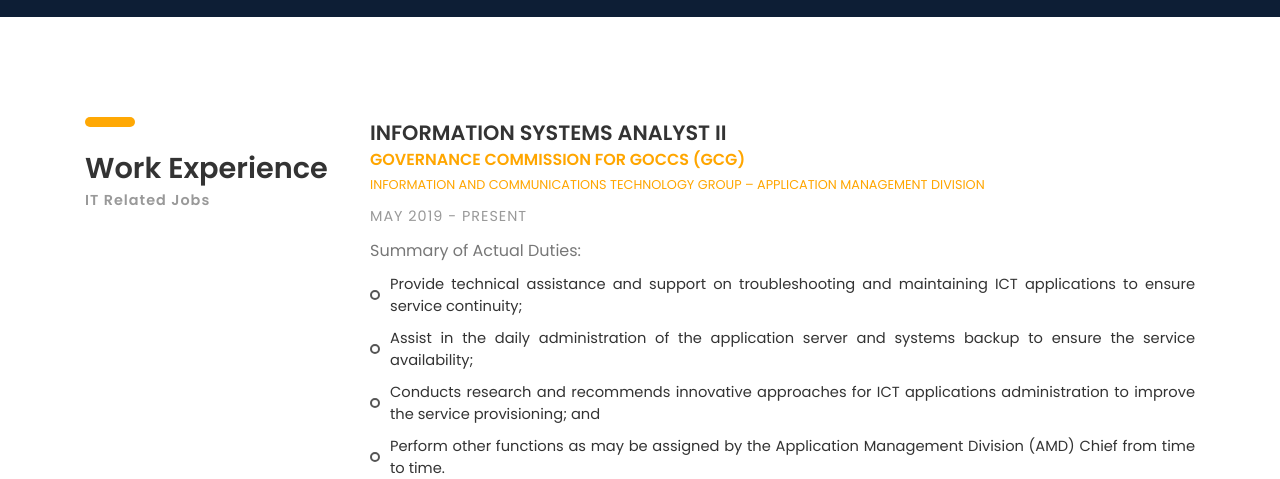
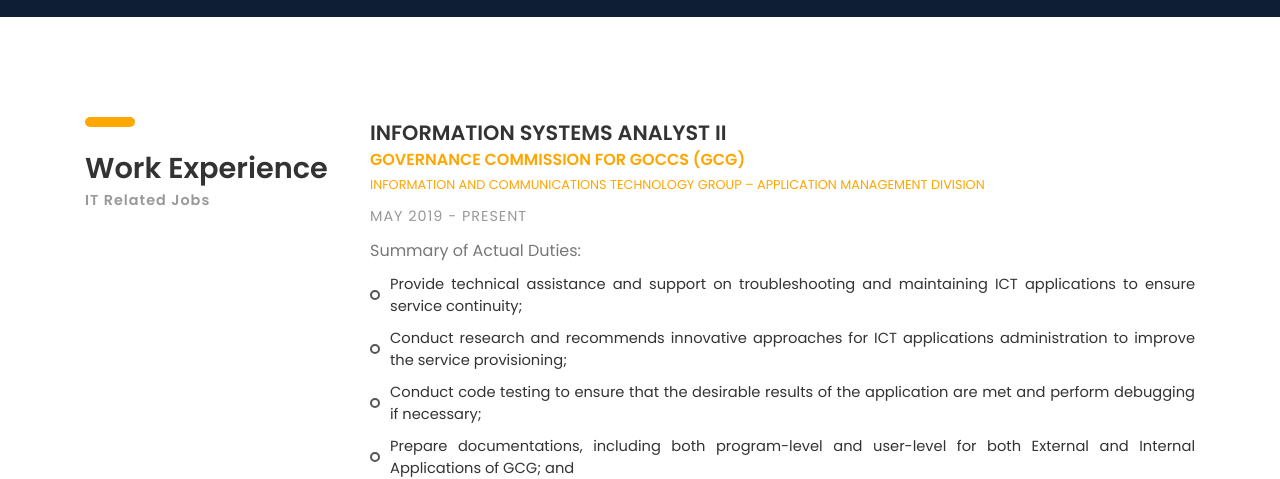
Before and after one commit to rgulanes/rgulanes.github.io, a plain HTML site: page index.html in a window 1280 px wide. Shown: the part 339-818 px from the top of the page. Drawn offline with nearby package versions, Linux system fonts and the light colour scheme.

Commit message:
Updated work experience details for ISA II;

```diff
--- a/index.html
+++ b/index.html
@@ -278,6 +278,6 @@
   <script src="js/progressbar.min.js"></script>
   <script src="js/jquery.fluidbox.min.js"></script>
   <script src="js/scripts.js?v=3"></script>
-  <script src="js/custom-script.js?v=2"></script>
+  <script src="js/custom-script.js?v=3"></script>
 </body>
 </html>
--- a/js/custom-script.js
+++ b/js/custom-script.js
@@ -9,7 +9,7 @@
       otherRelated = $('#otherrelated-skill');
 
   // Work Experience
-  $.get('./json/work-experience.json', function (data) {
+  $.get('./json/work-experience.json?v=' + (new Date().getTime()), function (data) {
     var itWork = data.itrelated, otherWork = data.otherjob;
 
     itRelatedJobs.html('');
@@ -81,7 +81,7 @@
   });
 
   // Licenses and Certifications
-  $.get('./json/licenses-certifications.json', function (data) {
+  $.get('./json/licenses-certifications.json?v=' + (new Date().getTime()), function (data) {
     licensesCerts.html('');
 
     $.each(data, function (index, cert) {
@@ -100,7 +100,7 @@
   });
 
   // Courses Attended
-  $.get('./json/courses-attended.json', function (data) {
+  $.get('./json/courses-attended.json?v=' + (new Date().getTime()), function (data) {
     courseAttended.html('');
 
     $.each(data, function (index, course) {
@@ -123,7 +123,7 @@
   });
 
   // Education
-  $.get('./json/academic-career.json', function (data) {
+  $.get('./json/academic-career.json?v=' + (new Date().getTime()), function (data) {
     acadCareer.html('');
 
     $.each(data, function (index, school) {
@@ -157,7 +157,7 @@
   });
 
   // Skills and Knowledge
-  $.get('./json/skills-knowledge.json', function (response) {
+  $.get('./json/skills-knowledge.json?v=' + (new Date().getTime()), function (response) {
     programmingRelated.find('div.panel-desc').html('');
     softwareRelated.find('div.panel-desc').html('');
     otherRelated.find('div.panel-desc').html('');
--- a/json/work-experience.json
+++ b/json/work-experience.json
@@ -9,8 +9,9 @@
       "duration" : "May 2019 - PRESENT",
       "duties" : [
         "Provide technical assistance and support on troubleshooting and maintaining ICT applications to ensure service continuity;",
-        "Assist in the daily administration of the application server and systems backup to ensure the service availability;",
-        "Conducts research and recommends innovative approaches for ICT applications administration to improve the service provisioning; and",
+        "Conduct research and recommends innovative approaches for ICT applications administration to improve the service provisioning;",
+        "Conduct code testing to ensure that the desirable results of the application are met and perform debugging if necessary;",
+        "Prepare documentations, including both program-level and user-level for both External and Internal Applications of GCG; and",
         "Perform other functions as may be assigned by the Application Management Division (AMD) Chief from time to time."
       ]
   	},
```
